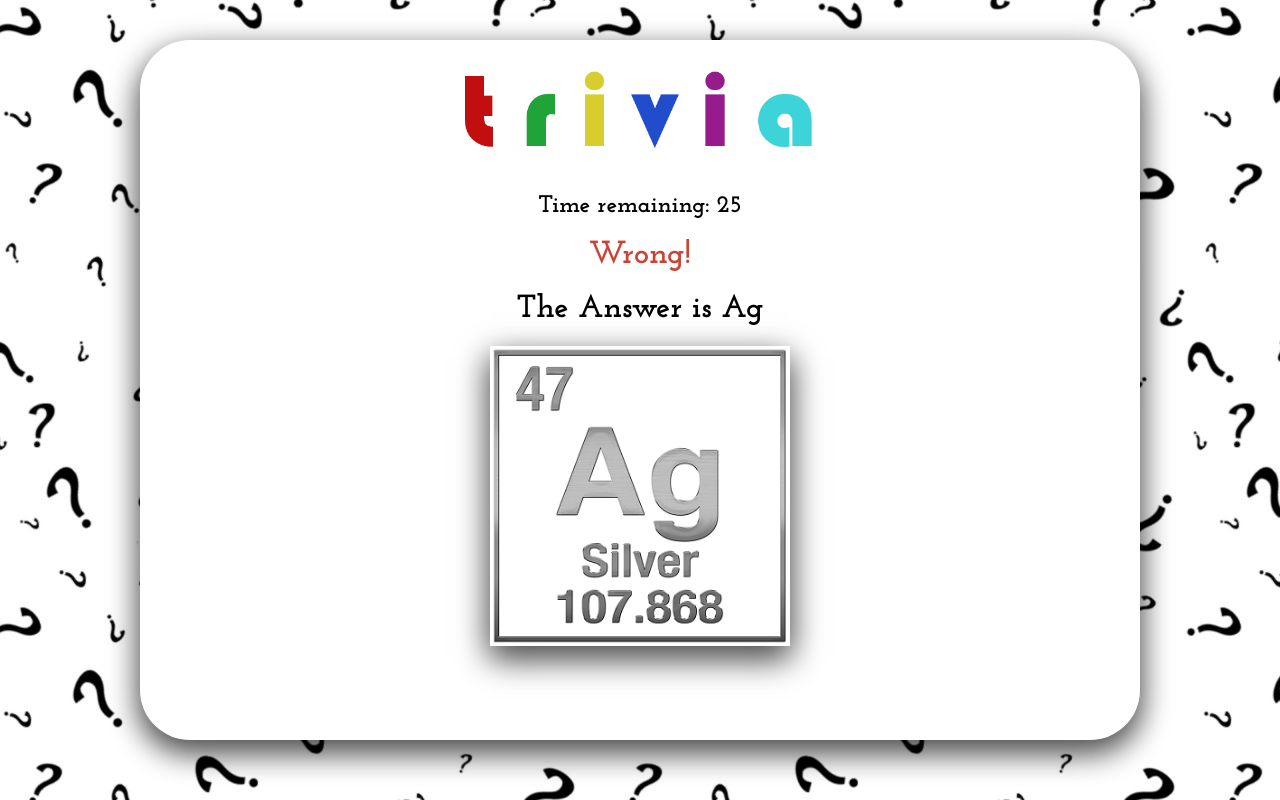
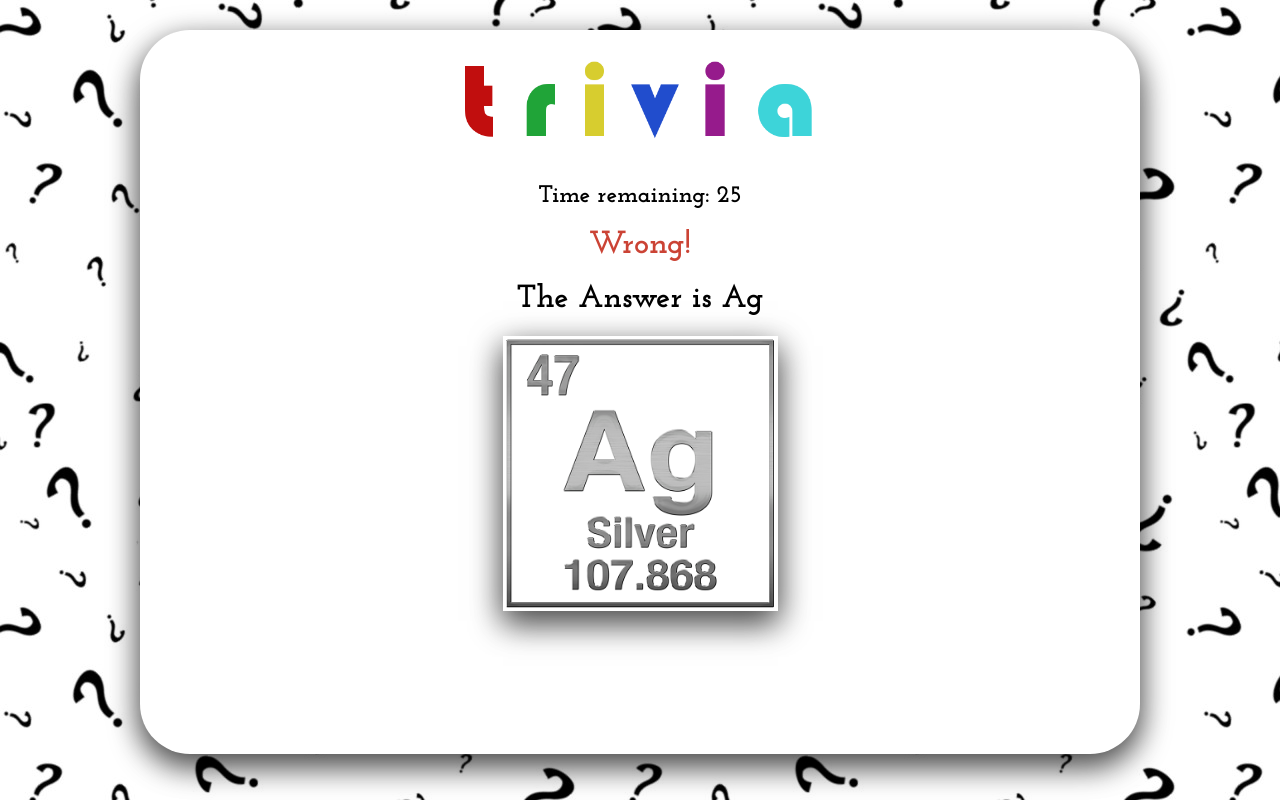
Before and after one commit to cuneytakcay/TriviaGame, a plain HTML site: page index.html in a window 1280 px wide. Both pictures are taken after a click on the button "Hg". Drawn offline with nearby package versions, Linux system fonts and the light colour scheme.

Commit message:
Modified css and added sounds.

```diff
--- a/assets/css/style.css
+++ b/assets/css/style.css
@@ -6,8 +6,8 @@ body {
 #container {
 	background-color: #fff;
 	max-width: 960px;
-	height: 80vh;
-	margin: 40px auto;
+	min-height: 83vh;
+	margin: 30px auto;
 	text-align: center;
 	border-radius: 50px;
 	padding: 10px 20px 50px 20px;
@@ -48,7 +48,7 @@ button:hover {
 }
 
 #image-div {
-	height: 300px;
+	height: 275px;
 }
 
 #answer img {
--- a/assets/javascript/app.js
+++ b/assets/javascript/app.js
@@ -1,12 +1,11 @@
 $(function () {
-	// SET VARIABLES =====================================================
+	// SET VARIABLES ===================================================
 	var number = 0;
 	var correct = 0;
 	var wrong = 0;
 	var unanswered = 0;
-	//var optionSelected;
 
-	// SET QUESTIONS & ANSWERS ARRAYS ===============================================
+	// SET QUESTIONS & ANSWERS ARRAYS ==================================
 	var questions 	= [ { category: "Science", question: "What is the symbol for Silver?", answer: "Ag", image: "silver.png" },
 					    { category: "Music", question: "Les Paul is a model of which guitar maker?", answer: "Gibson", image: "les-paul.jpg" },
 					    { category: "Technology", question: "What was the name of the first home computer to be manufactured?", answer: "Altair", image: "altair.jpg" },
@@ -29,7 +28,7 @@ $(function () {
 						{ A: "1986", B: "1987", C: "1988", D: "1989" },
 						{ A: "AB negative", B: "O negative", C: "O positive", D: "AB Positive" } ];
 
-	// REFRESH PAGE ======================================================
+	// REFRESH PAGE ====================================================
 	function refreshPage() {
 
 		// Display the header on top -----------------------------------
@@ -47,13 +46,20 @@ $(function () {
 		timerSec.append(counter);
 		$("#container").append(timerSec);
 
-		// Timer counts down from 30 to 0 -----------------------------
+		// Timer counts down from 30 to 0 ------------------------------
 		var countDown = setInterval(function() {
 			remainingTime--;
 			counter = "<h2>Time remaining: " + remainingTime + "</h2>";
 			timerSec.html(counter);
 
+			if (remainingTime <= 5 && remainingTime > 0) {
+				var warning = new Audio("assets/sounds/beep.wav");
+				warning.play();
+			}
+
 			if (remainingTime === 0) {
+				var timesUp = new Audio("assets/sounds/times-up.wav");
+				timesUp.play();
 				clearInterval(countDown);
 				timerSec.html("<h2>Time is up!</h2>");
 				makeTransition();
@@ -63,21 +69,21 @@ $(function () {
 			}
 		}, 1000);
 
-		// Display the question category below the timer ------------------------
+		// Display the question info below the timer -------------------
 		var infoSec = $("<div id=\"info\">");
 		var info = "<h2>Question " + (number + 1) + " / " + questions[number].category + "</h2>";
 
 		infoSec.append(info);
 		$("#container").append(infoSec);
 
-		// Display the question below the info ----------------------------------
+		// Display the question below the info -------------------------
 		var questionSec = $("<div id=\"question\">");
 		var question = "<h1>" + questions[number].question + "</h1>";
 
 		questionSec.append(question);
 		$("#container").append(questionSec);
 
-		// Display the answer options below the question ------------------------
+		// Display the answer options below the question ---------------
 		var optionSelected = false;
 		var answerSec = $("<div id=\"answer\">");
 
@@ -106,7 +112,7 @@ $(function () {
 
 		$("#container").append(answerSec);
 
-		// Select the option to answer the question -----------------------------
+		// Select the option to answer the question --------------------
 		$(".btn-answer").on("click", function() {
 
 			clearInterval(countDown);
@@ -114,9 +120,13 @@ $(function () {
 			if (!optionSelected) {
 
 				if ($(this).text() === questions[number].answer) {
+					var sndCorrect = new Audio("assets/sounds/correct.wav");
+					sndCorrect.play();
 					infoSec.html("<h1>Correct!</h1>");
 					correct++;
 				} else {
+					var sndWrong = new Audio("assets/sounds/wrong.wav");
+					sndWrong.play();
 					infoSec.html("<h1>Wrong!</h1>");
 					wrong++;
 				}
@@ -126,7 +136,7 @@ $(function () {
 				number++;
 
 			}
-			// To avoid multiple selections.
+			// To avoid multiple selections in case the next display does not occur.
 			optionSelected = true;
 
 		})
```
Also changed, not shown: 4 other files.
